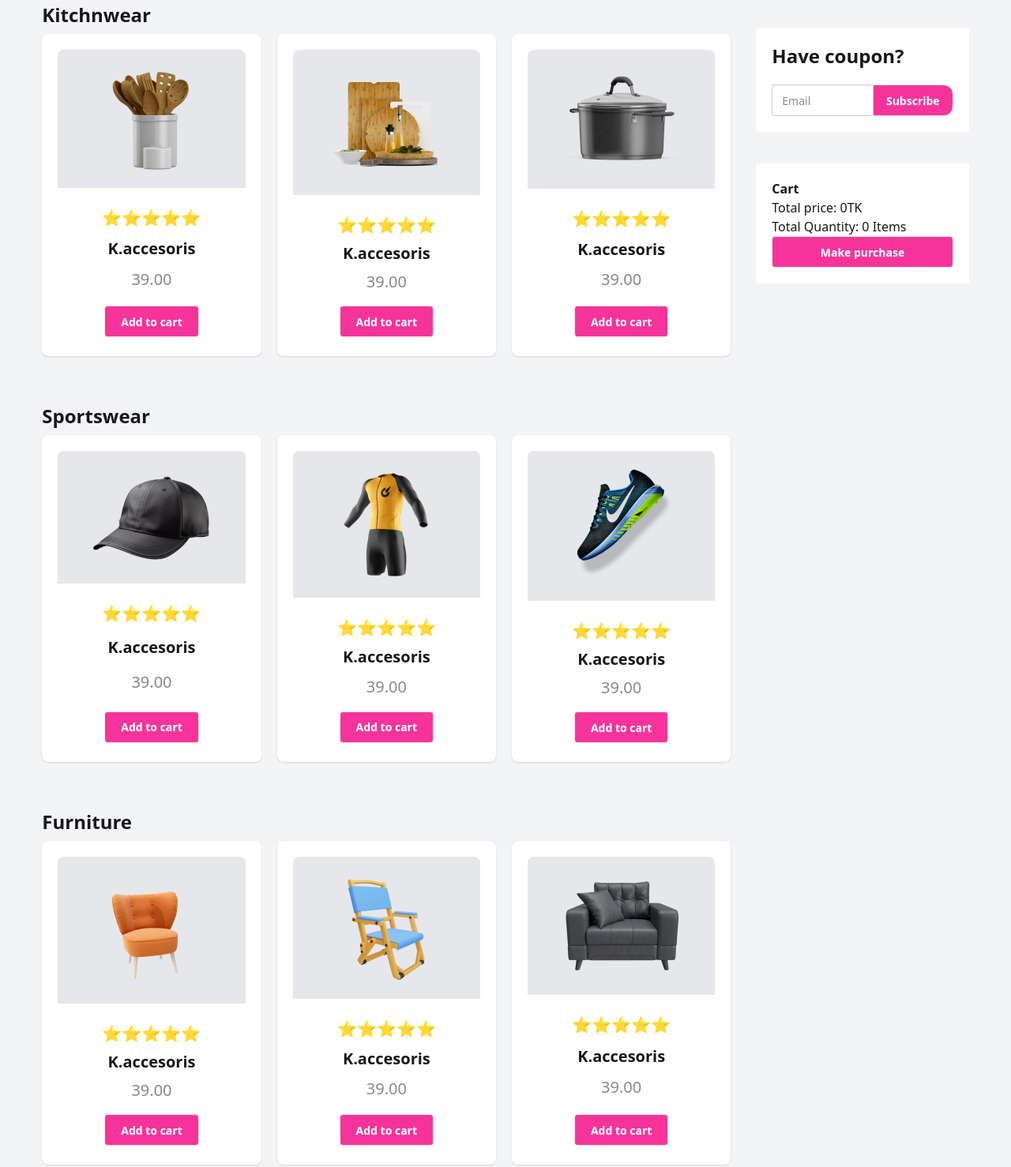
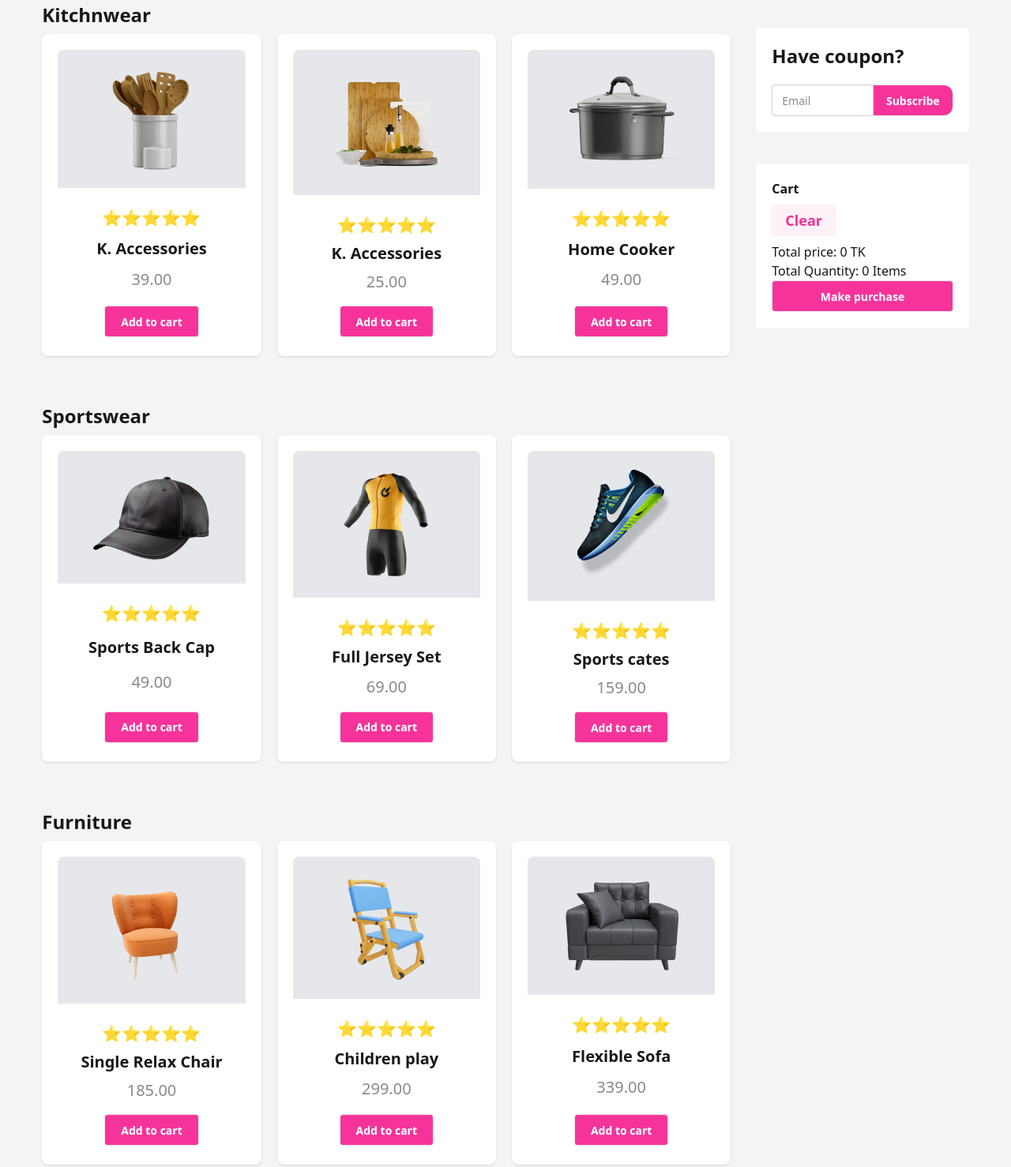
Before and after one commit to sukanta022/Deshi_deals, a plain HTML site: page index.html in a window 1280 px wide. Shown: the part 905-2383 px from the top of the page at 79% size. Drawn offline with nearby package versions, Linux system fonts and the light colour scheme.

Commit message:
added clear button in cart

```diff
--- a/index.html
+++ b/index.html
@@ -49,7 +49,7 @@
                             </figure>
                             <div class="card-body items-center text-center mt-[-20px]">
                                 <p class="text-xl">⭐⭐⭐⭐⭐</p>
-                                <p class="font-bold text-xl" id="product-name">K.accesoris</p>
+                                <p class="font-bold text-xl" id="product-name">K. Accessories</p>
                                 <p class="text-[#111111]/50 mb-7 text-xl"><span id="product-price">39.00</span></p>
                                 <button class="btn cart-btn bg-pink-500 text-white px-5 mt-[-20px]">Add to cart</button>
 
@@ -64,8 +64,8 @@
                             </figure>
                             <div class="card-body items-center text-center mt-[-20px]">
                                 <p class="text-xl">⭐⭐⭐⭐⭐</p>
-                                <p class="font-bold text-xl">K.accesoris</p>
-                            <p class="text-[#111111]/50 mb-7 text-xl"><span>39.00</span></p>
+                                <p class="font-bold text-xl">K. Accessories</p>
+                            <p class="text-[#111111]/50 mb-7 text-xl"><span>25.00</span></p>
                                 <button class="btn cart-btn bg-pink-500 text-white px-5 mt-[-20px]">Add to cart</button>
                             </div>
                         </div>
@@ -78,8 +78,8 @@
                             </figure>
                             <div class="card-body items-center text-center mt-[-20px]">
                                 <p class="text-xl">⭐⭐⭐⭐⭐</p>
-                                <p class="font-bold text-xl">K.accesoris</p>
-                            <p class="text-[#111111]/50 mb-7 text-xl"><span>39.00</span></p>
+                                <p class="font-bold text-xl">Home Cooker</p>
+                            <p class="text-[#111111]/50 mb-7 text-xl"><span>49.00</span></p>
                                 <button class="btn cart-btn bg-pink-500 text-white px-5 mt-[-20px]">Add to cart</button>
 
 
@@ -102,8 +102,8 @@
                             </figure>
                             <div class="card-body items-center text-center mt-[-20px]">
                                 <p class="text-xl">⭐⭐⭐⭐⭐</p>
-                                <p class="font-bold text-xl">K.accesoris</p>
-                                <p class="text-[#111111]/50 mb-7 text-xl">39.00</p>
+                                <p class="font-bold text-xl">Sports Back Cap</p>
+                                <p class="text-[#111111]/50 mb-7 text-xl">49.00</p>
                                 <button class="btn cart-btn bg-pink-500 text-white px-5 mt-[-20px]">Add to cart</button>
 
                             </div>
@@ -117,8 +117,8 @@
                             </figure>
                             <div class="card-body items-center text-center mt-[-20px]">
                                 <p class="text-xl">⭐⭐⭐⭐⭐</p>
-                                <p class="font-bold text-xl">K.accesoris</p>
-                                <p class="text-[#111111]/50 mb-7 text-xl">39.00</p>
+                                <p class="font-bold text-xl">Full Jersey Set</p>
+                                <p class="text-[#111111]/50 mb-7 text-xl">69.00</p>
                                 <button class="btn cart-btn bg-pink-500 text-white px-5 mt-[-20px]">Add to cart</button>
 
                             </div>
@@ -132,8 +132,8 @@
                             </figure>
                             <div class="card-body items-center text-center mt-[-20px]">
                                 <p class="text-xl">⭐⭐⭐⭐⭐</p>
-                                <p class="font-bold text-xl">K.accesoris</p>
-                                <p class="text-[#111111]/50 mb-7 text-xl">39.00</p>
+                                <p class="font-bold text-xl">Sports cates</p>
+                                <p class="text-[#111111]/50 mb-7 text-xl">159.00</p>
                                 <button class="btn cart-btn bg-pink-500 text-white px-5 mt-[-20px]">Add to cart</button>
 
                             </div>
@@ -156,8 +156,8 @@
                             </figure>
                             <div class="card-body items-center text-center mt-[-20px]">
                                 <p class="text-xl">⭐⭐⭐⭐⭐</p>
-                                <p class="font-bold text-xl">K.accesoris</p>
-                                <p class="text-[#111111]/50 mb-7 text-xl">39.00</p>
+                                <p class="font-bold text-xl">Single Relax Chair</p>
+                                <p class="text-[#111111]/50 mb-7 text-xl">185.00</p>
                                 <button class="btn cart-btn bg-pink-500 text-white px-5 mt-[-20px]">Add to cart</button>
 
                             </div>
@@ -171,8 +171,8 @@
                             </figure>
                             <div class="card-body items-center text-center mt-[-20px]">
                                 <p class="text-xl">⭐⭐⭐⭐⭐</p>
-                                <p class="font-bold text-xl">K.accesoris</p>
-                                <p class="text-[#111111]/50 mb-7 text-xl">39.00</p>
+                                <p class="font-bold text-xl">Children play</p>
+                                <p class="text-[#111111]/50 mb-7 text-xl">299.00</p>
                                 <button class="btn cart-btn bg-pink-500 text-white px-5 mt-[-20px]">Add to cart</button>
 
                             </div>
@@ -186,8 +186,8 @@
                             </figure>
                             <div class="card-body items-center text-center mt-[-20px]">
                                 <p class="text-xl">⭐⭐⭐⭐⭐</p>
-                                <p class="font-bold text-xl">K.accesoris</p>
-                                <p class="text-[#111111]/50 mb-7 text-xl">39.00</p>
+                                <p class="font-bold text-xl">Flexible Sofa</p>
+                                <p class="text-[#111111]/50 mb-7 text-xl">339.00</p>
                                 <button class="btn cart-btn bg-pink-500 text-white px-5 mt-[-20px]">Add to cart</button>
 
                             </div>
@@ -212,10 +212,10 @@
                 <div class="cart-box mt-10 p-5 bg-white">
                     <h2 class="font-bold">Cart</h2>
                     <div class="" id="cart-container">
-
+                        <button class="btn btn-soft btn-secondary my-2 text-[18px]" id="btn-clr">Clear</button>
                     </div>
                         <div class="">
-                            <h2>Total price: <span id="total-price">0</span>TK</h2>
+                            <h2>Total price: <span id="total-price">0 </span>TK</h2>
                             <h2>Total Quantity: <span id="total-qurantity">0</span> Items</h2>
                             <button class="btn bg-pink-500 text-white btn-block">Make purchase</button>
                         </div>
--- a/script/index.js
+++ b/script/index.js
@@ -36,6 +36,14 @@ for(let cartBtn of cartBtns){
         getElement("total-qurantity").innerText = totalProduct;
 
 
+        getElement("btn-clr").addEventListener("click", function(){
+            cartElement.innerHTML = ` `;
+            getElement("total-price").innerText = "0 ";
+            getElement("total-qurantity").innerText = "0";
+
+        });
+
+
     })
 }
 
```
